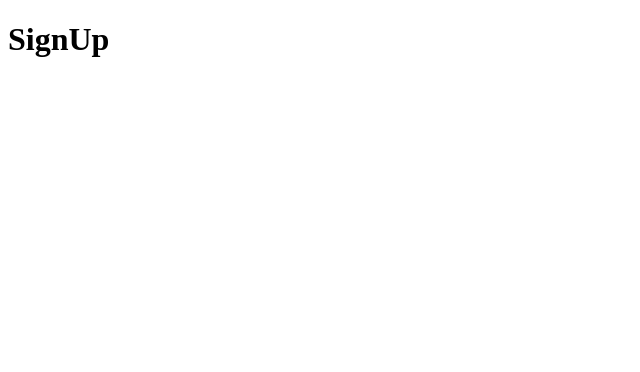
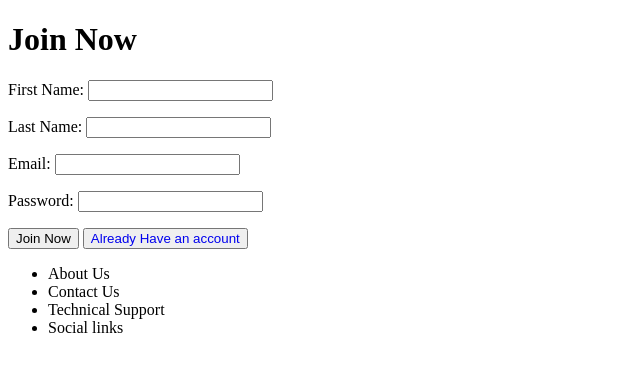
Before and after one commit to Taimoorkhan1122/careers, a plain HTML site: page signup/signup.html in a window 1280 px wide. Shown: the whole page, without its empty margins (0-640 px from the left). Drawn offline with Linux system fonts and the light colour scheme.

Commit message:
updated login, signup pages

```diff
--- a/signup/signup.html
+++ b/signup/signup.html
@@ -6,6 +6,62 @@
     <title>Document</title>
 </head>
 <body>
-    <h1>SignUp</h1>
+        <!-- start of header -->
+        <header>
+            <h1>Join Now</h1>
+        </header>
+        <!-- end of header -->
+
+        <!-- Start of main -->
+        <main>
+            <!-- log in form -->
+            <form action="../profile/profile.html">
+                <p>
+                    <label for="fName">
+                        First Name: <input type="text" name="fName" id="fName">
+                    </label>
+                </p>
+
+                <p>
+                    <label for="lName">
+                        Last Name: <input type="text" name="lName" id="lName">
+                    </label>
+                </p>
+
+                <p>
+                    <label for="email">
+                        Email: <input type="email" name="email" id="user_email" required="required">
+                    </label>
+                </p>
+
+                <p>
+                    <label for="password">
+                        Password: <input type="password" name="password" id="password">
+                    </label>
+                </p>
+
+                <button>
+                    Join Now
+                </button>
+
+                <button>
+                    <a href="../login/login.html" style="text-decoration: none;"> Already Have an account</a>
+                </button>
+
+            </form>
+            <!-- form end -->
+        </main>
+        <!-- end of main -->
+
+        <!-- start of footer -->
+        <footer>
+            <ul>
+                <li>About Us</li>
+                <li>Contact Us</li>
+                <li>Technical Support</li>
+                <li>Social links</li>
+            </ul>
+        </footer>
+        <!-- end of footer -->
 </body>
 </html>
```
Also changed, not shown: login/login.html (+40 -1 lines), profile/profile.html (added, +11 -0 lines).
